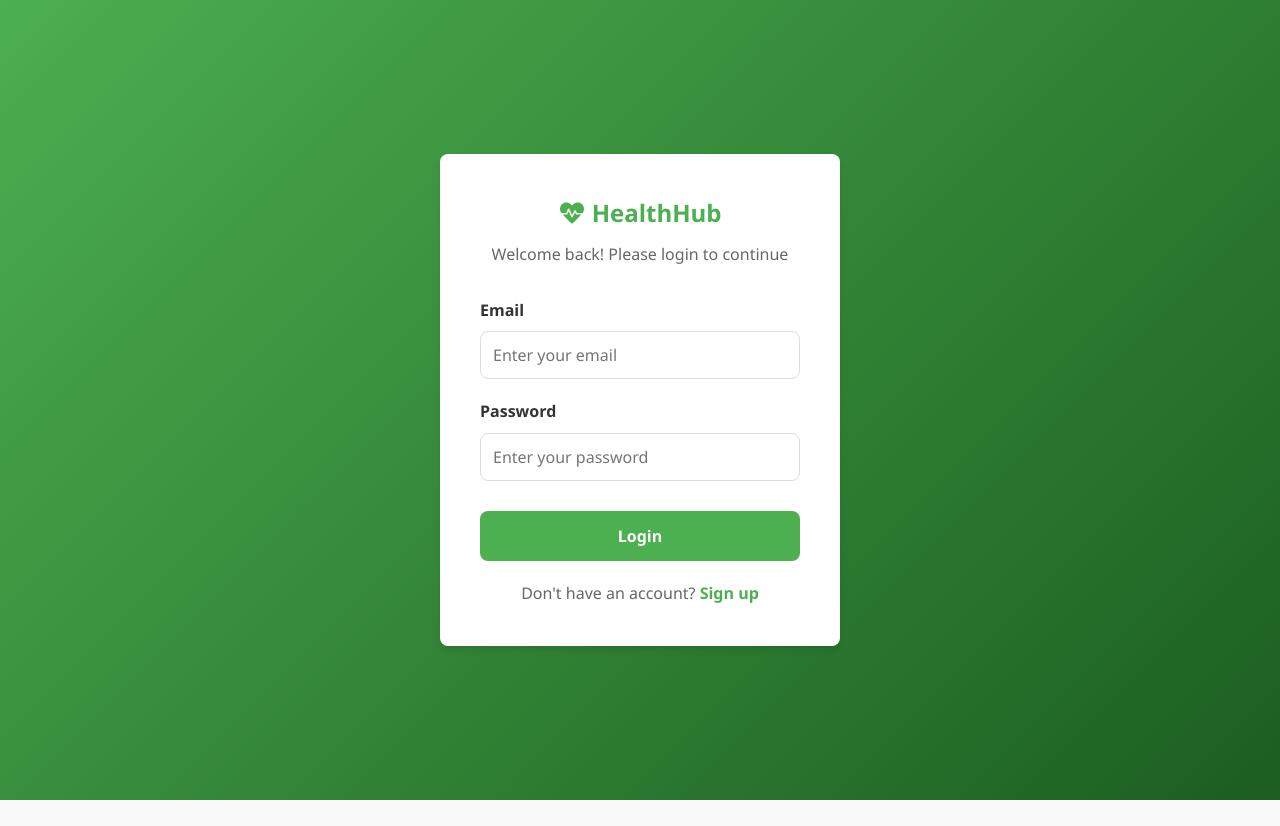
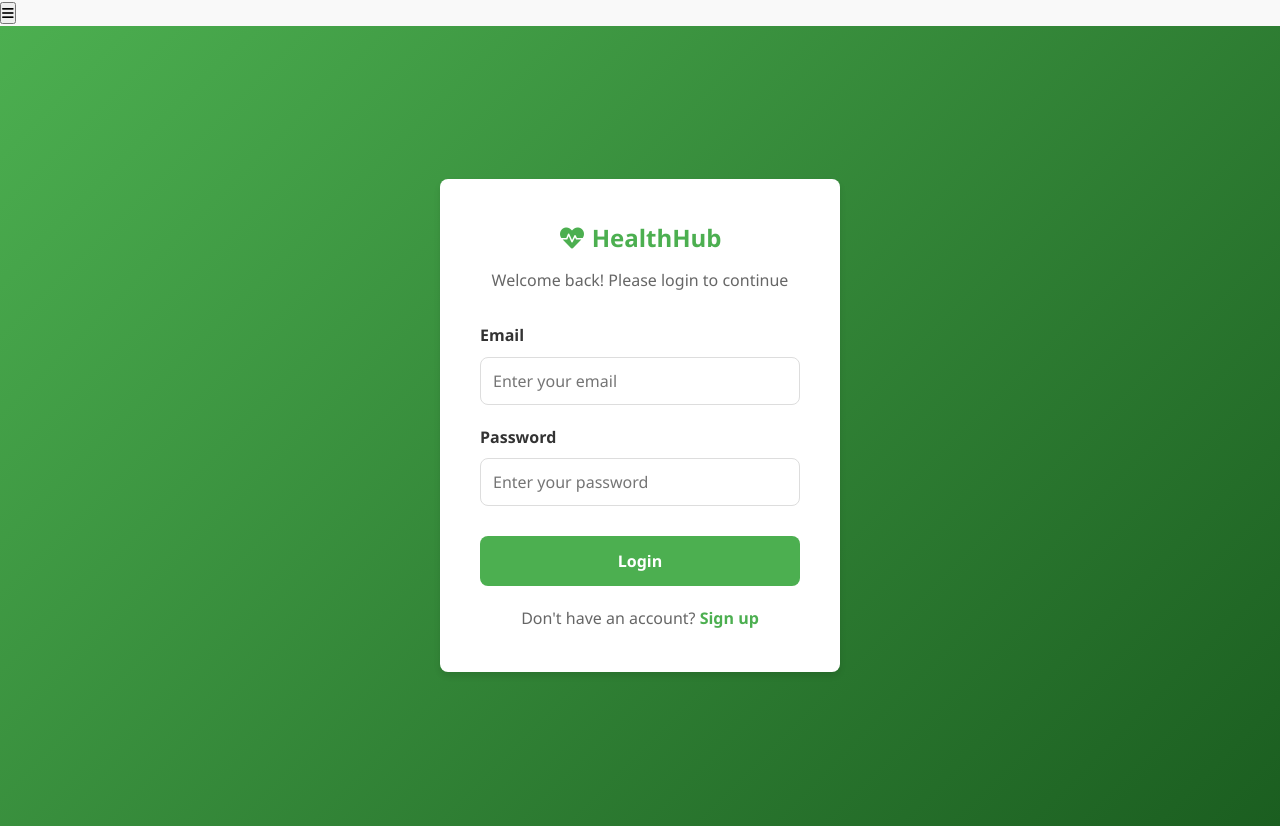
Before and after one commit to Vibesonly0/Healthub-app, a plain HTML site: page index.html in a window 1280 px wide. Before the commit the page ends 800 px from the top, so only its background shows below. Drawn offline with nearby package versions, Linux system fonts and the light colour scheme.

Commit message:
index.html

```diff
--- a/index.html
+++ b/index.html
@@ -1,5 +1,8 @@
 <!DOCTYPE html>
 <html lang="en">
+    <button id="mobile-menu-toggle" class="mobile-only">
+    <i class="fas fa-bars"></i>
+</button>
 <head>
     <meta charset="UTF-8">
     <meta name="viewport" content="width=device-width, initial-scale=1.0">
```
